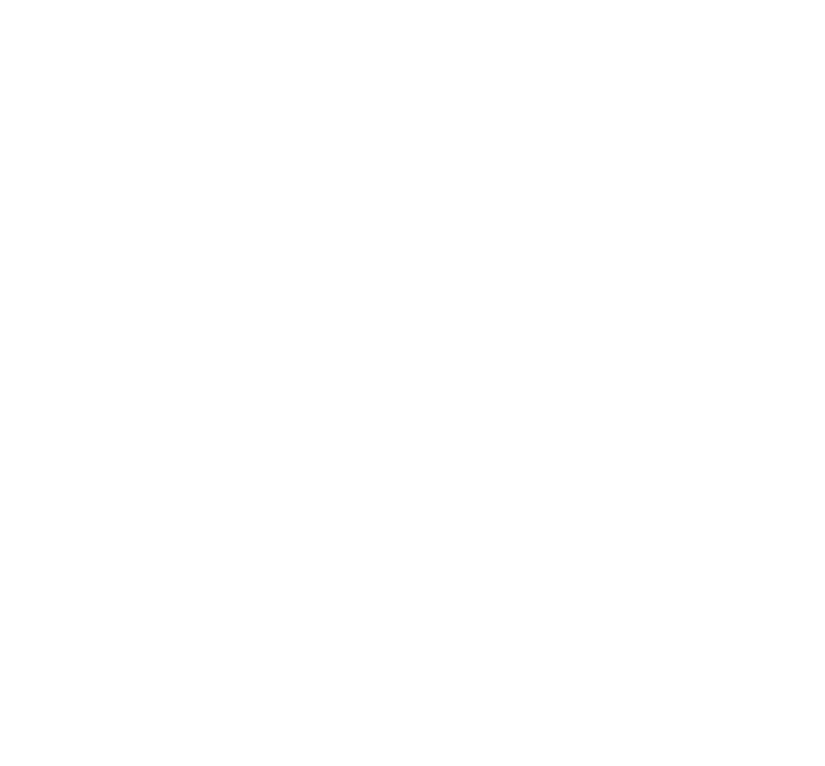
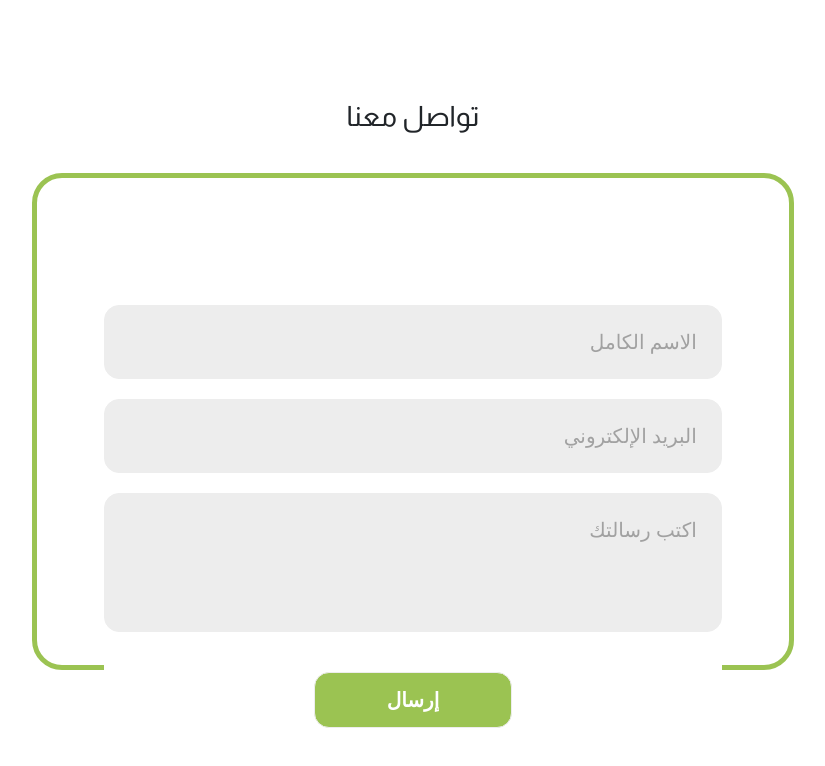
Before and after one commit to HindAljendy/Siria_Herbs_Website, a React (Vite) app: page / in a window 1280 px wide. Shown: the top 766 px of the page, without its empty margins (255-1080 px from the left). Built offline with nearby package versions, Linux system fonts and the light colour scheme; the HTML template or start-up script is replaced by a standard one.

Commit message:
change some styles

```diff
--- a/src/App.tsx
+++ b/src/App.tsx
@@ -1,5 +1,6 @@
 
 import './App.css'
+import Contact from './pages/Contact/Contact';
 
 
 function App() {
@@ -8,7 +9,7 @@
   return (
     <>
 
-
+      <Contact/>
     </>
   )
 }
--- a/src/componnents/ContactMessages/ContactMessages.css
+++ b/src/componnents/ContactMessages/ContactMessages.css
@@ -1,12 +1,14 @@
 .ra-contact-msg-wrapper{
 
     font-family: var( --almarai-family);
-    width:72.7%;
-    height:100vh;
+    width:59.5900%;
+    height:27.6459%;
     display: flex;
     flex-direction: column;
     justify-content: center;
     margin:0 auto;
+    margin-top: 100px;
+    margin-bottom: 100px;
     align-items:center;
     text-align: center;
 
@@ -35,10 +37,10 @@
 .ra-contact-msg-wrapper .ra-contact-msg-form{
 
     position: absolute;
-    width: 50%;
-    height: 465px;
+    width: 48.24%;
+    height: 464px;
     margin: 77px 77px 0px 77px;
-    translate:  0px 50px;
+    translate:  0px 77px;
 
 
 }
--- a/src/index.css
+++ b/src/index.css
@@ -67,6 +67,13 @@
 }
 
 
+*{
+    margin:0;
+    padding:0;
+    box-sizing: border-box;
+}
+
+
 body{
     direction: rtl;
 }
```
